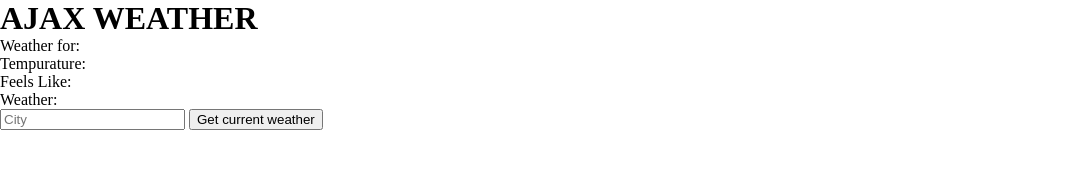
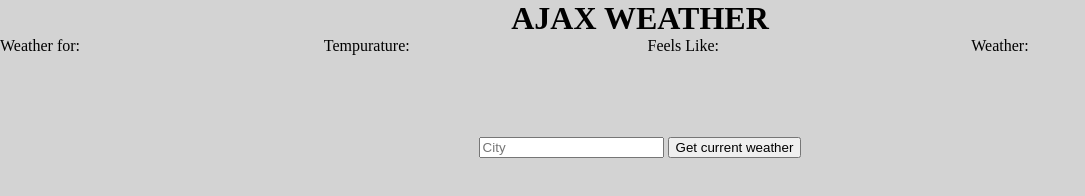
Before and after one commit to Decibullz/ajax-weather-app, a plain HTML site: page index.html in a window 1280 px wide. Shown: the whole page, without its empty margins (0-1085 px from the left). Drawn offline with nearby package versions, Linux system fonts and the light colour scheme.

Commit message:
added some styling

```diff
--- a/css/style.css
+++ b/css/style.css
@@ -2,6 +2,57 @@
     box-sizing: border-box;
     margin: 0;
   }
-  .inline{
-      display:inline;
-  }
+ body{
+    display:flex;
+    flex-direction: column;
+    background-color: lightgrey;
+ }
+ h1{
+     align-self: center;
+ }
+ .grid-container{
+     display: grid;
+     grid-template-columns: 1fr 1fr 1fr 1fr;
+     grid-gap:15px;
+     grid-template-rows: 100px;
+ }
+
+ .city{
+     grid-column: 1;
+     grid-row: 1;
+ }
+ #city{
+     display: flex;
+     /* justify-content: center; */
+     align-self: center;
+ }
+ .temp{
+     grid-column: 2;
+     grid-row: 1;
+ }
+ #temp{
+    display: flex;
+    /* justify-content: center; */
+    align-self: center;
+ }
+ .feels{
+     grid-column: 3;
+     grid-row: 1;
+ }
+ #feels{
+    display: flex;
+    /* justify-content: center; */
+    align-self: center;
+ }
+ .weather{
+     grid-column: 4;
+     grid-row: 1;
+ }
+ #weather{
+    display: flex;
+    /* justify-content: center; */
+    align-self: center;
+ }
+ form{
+     align-self: center;
+ }
--- a/index.html
+++ b/index.html
@@ -13,14 +13,16 @@
 
 <body>
     <h1>AJAX WEATHER</h1>
-    <p>Weather for: </p>
-    <p id="city"></p>
-    <p>Tempurature: </p>
-    <p id="temp"></p>
-    <p>Feels Like:</p>
-    <p id="feels"></p>
-    <p>Weather:</p>
-    <p id="weather"></p>
+    <span class= 'grid-container'>
+        <p class = 'city'>Weather for: </p>
+        <p id="city" class = 'city'></p>
+        <p class = "temp">Tempurature: </p>
+        <p id="temp" class = "temp"></p>
+        <p class = 'feels'>Feels Like:</p>
+        <p id="feels" class = 'feels'></p>
+        <p class = "weather">Weather:</p>
+        <p id="weather" class = "weather"></p>
+    </span>
     <form>
         <input id= "search" type="text" placeholder="City"/>
         <input type="submit" value="Get current weather"/>
```
